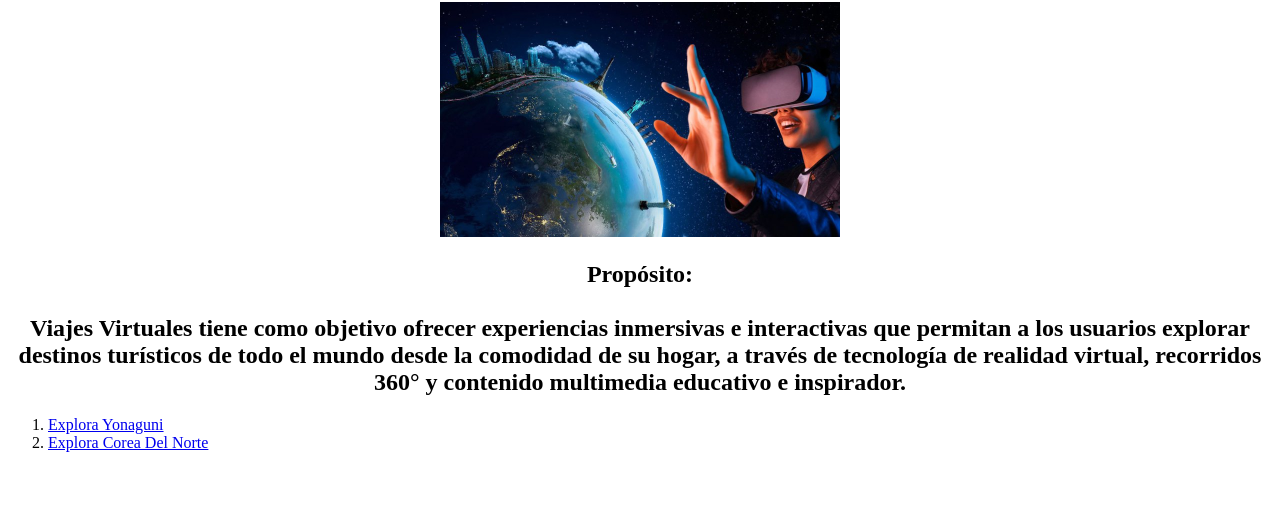
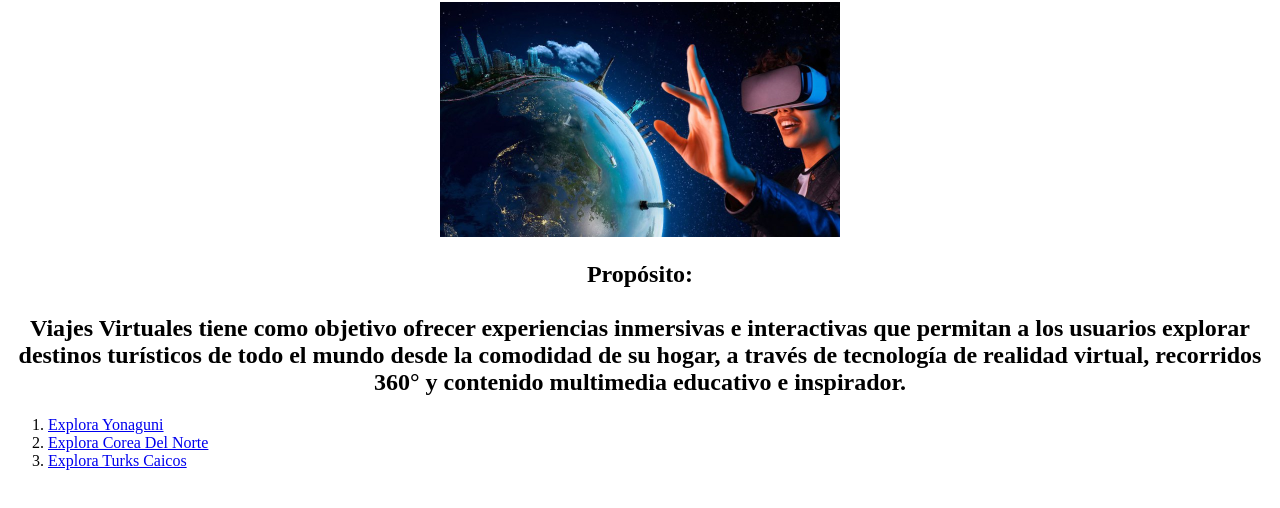
Before and after one commit to IvanCsg2120/Laboratorio-4, a plain HTML site: page index.html in a window 1280 px wide. Shown: the part 78-586 px from the top of the page. Drawn offline with Linux system fonts and the light colour scheme.

Commit message:
Destino Cruz

```diff
--- a/index.html
+++ b/index.html
@@ -27,6 +27,9 @@
 <ol>
     <li><a href="/Yonaguni.html">Explora Yonaguni</a></li>
     <li><a href="/CoreaDelNorte.html">Explora Corea Del Norte </a></li>
+    <li><a href="Destino3.html">Explora Turks Caicos</a></li>
+
+
 </ol>
 
 </body>
```
